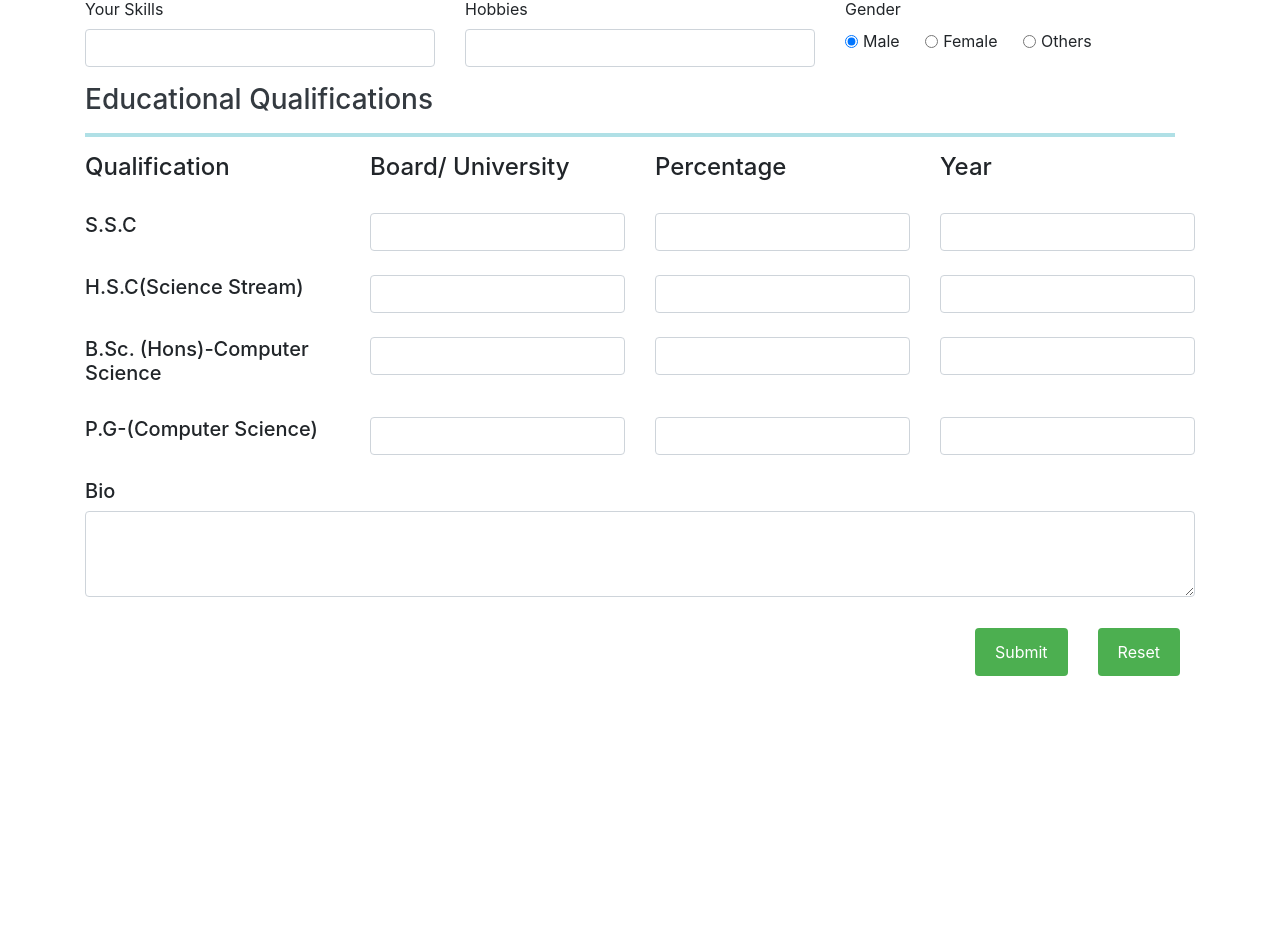
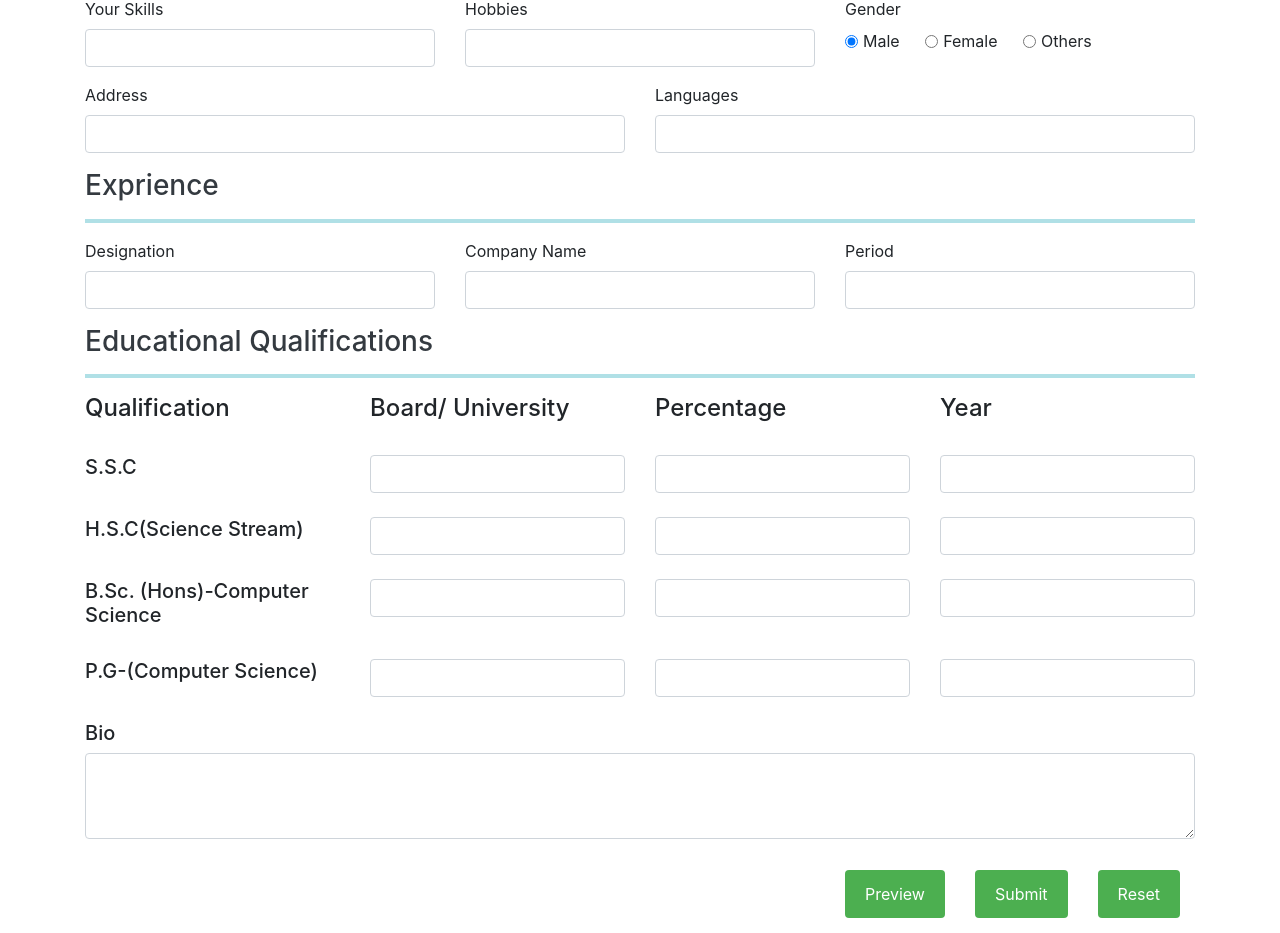
Before and after one commit to kumarkundan380/Angular-Repository, an Angular app in the folder ProfileDesign/: page / in a window 1280 px wide. Shown: the part 379-1312 px from the top of the page. Before the commit the page ends 1070 px from the top, so only its background shows below. Built offline with nearby package versions, Linux system fonts and the light colour scheme.

Commit message:
Some fileds Changed

```diff
--- a/ProfileDesign/angular.json
+++ b/ProfileDesign/angular.json
@@ -27,7 +27,10 @@
               "src/styles.css",
               "node_modules/bootstrap/dist/css/bootstrap.min.css"
             ],
-            "scripts": []
+            "scripts": [
+              "node_modules/jquery/dist/jquery.min.js",
+              "node_modules/bootstrap/dist/js/bootstrap.min.js"
+            ]
           },
           "configurations": {
             "production": {
--- a/ProfileDesign/package.json
+++ b/ProfileDesign/package.json
@@ -20,6 +20,7 @@
     "@angular/platform-browser-dynamic": "~8.2.14",
     "@angular/router": "~8.2.14",
     "bootstrap": "^4.4.1",
+    "jquery": "^3.4.1",
     "rxjs": "~6.4.0",
     "tslib": "^1.10.0",
     "zone.js": "~0.9.1"
--- a/ProfileDesign/src/app/app.component.ts
+++ b/ProfileDesign/src/app/app.component.ts
@@ -1,7 +1,4 @@
 import { Component } from '@angular/core';
-//import { FormGroup, FormControl } from '@angular/forms';
-import { FormBuilder, Validators } from '@angular/forms';
-import { FormService } from './form.service';
 
 @Component({
   selector: 'app-root',
--- a/ProfileDesign/src/app/cv/cv.component.css
+++ b/ProfileDesign/src/app/cv/cv.component.css
@@ -1,4 +1,4 @@
-#name{
+/* #name{
     margin-top: 20px;
     letter-spacing: 0.3em;
     font-weight: bold;
@@ -9,7 +9,6 @@
 }
 #horizontal{
     border: 2px solid powderblue;
-    margin-right: 20px;
   }
 #degination{
     letter-spacing: 0.2em;
@@ -18,4 +17,4 @@
 #nothing
 {
     margin-right: 10px;
-}
+} */
--- a/ProfileDesign/src/app/cv/cv.component.html
+++ b/ProfileDesign/src/app/cv/cv.component.html
@@ -20,24 +20,14 @@
     </div><br>
     <div class="row">
         <div class="col-lg-6 col-mg-6 col-sm-6 col-12">
-            <h4>Intern Software Engineer</h4>
-            <h6>Present</h6>
+            <h4>{{data.get('companyDesignation').value}}</h4>
+            <h6>{{data.get('period').value}}</h6>
         </div>
         <div class="col-lg-6 col-mg-6 col-sm-6 col-12">
-            <h4>Mindfire Solutions</h4>
-
-        </div>
-
-    </div>
-    <div class="row">
-        <div class="col-lg-6 col-mg-6 col-sm-6 col-12">
-            <h4>Development of android app for air quality.</h4>
-            <h6>DEC 2018-JAN 2019</h6>
-        </div>
-        <div class="col-lg-6 col-mg-6 col-sm-6 col-12">
-            <h4>City Probe(NIT Durgapur)</h4>
+            <h4>{{data.get('companyName').value}}</h4>
         </div>
     </div>
+
     <div class="row">
         <div class="col-12">
             <h3 style="background: powderblue;">EDUCATION</h3>
@@ -88,19 +78,18 @@
             <h3 style="background: powderblue;">SKILLS</h3>
         </div>
         <div class="col-lg-6 col-mg-6 col-sm-6 col-12">
-            <h3 style="background: powderblue;">LANGUAES</h3>
+            <h3 style="background: powderblue;">LANGUAGES</h3>
         </div>
     </div><br>
     <div class="row">
         <div class="col-lg-6 col-mg-6 col-sm-6 col-12">
-            <ul *ngFor="let skill of Skills">
+            <ul *ngFor="let skill of skills">
                 <li>{{skill}}</li>
               </ul>
         </div>
         <div class="col-lg-6 col-mg-6 col-sm-6 col-12">
-            <ul>
-                <li id="l1">English</li>
-                <li id="l2">Hindi</li>
+            <ul *ngFor="let language of languages">
+                <li> {{language}} </li>
             </ul>
         </div>
     </div><br>
--- a/ProfileDesign/src/app/cv/cv.component.ts
+++ b/ProfileDesign/src/app/cv/cv.component.ts
@@ -10,7 +10,8 @@ import { FormGroup } from '@angular/forms';
 export class CvComponent implements OnInit {
 data:FormGroup;
 imageName:any;
-Skills:any=[];
+skills:any=[];
+languages:any[];
   constructor(private formService:FormService) {
     //this.data=this.formService.getData();
     //console.log(this.data.value);
@@ -18,9 +19,9 @@ Skills:any=[];
 
   ngOnInit() {
     this.data=this.formService.getData();
-    this.Skills=this.data.get('skill').value.split(",");
+    this.skills=this.data.get('skill').value.split(",");
+    this.languages=this.data.get('language').value.split(",");
     this.imageName=this.formService.getImage();
-    console.log("sdfssf");
   }
 
 
--- a/ProfileDesign/src/app/form/form.component.css
+++ b/ProfileDesign/src/app/form/form.component.css
@@ -5,7 +5,7 @@ img {
     width: 100px;
     height: 100px;
 }
-input[type=submit] {
+.buttonClass{
     background-color: #4CAF50;
     margin: 15px;
     color: white;
@@ -14,37 +14,11 @@ input[type=submit] {
     border-radius: 4px;
     cursor: pointer;
     float: right;
+
 }
-input[type=submit]:hover {
+.buttonClass:hover{
     background-color: #45a049;
 }
-input[type=button] {
-    background-color: #4CAF50;
-    margin: 15px;
-    color: white;
-    padding: 12px 20px;
-    border: none;
-    border-radius: 4px;
-    cursor: pointer;
-    float: right;
+.horizontal{
+    border: 2px solid powderblue;
 }
-input[type=button]:hover {
-    background-color: #45a049;
-}
-input[type=reset] {
-    background-color: #4CAF50;
-    margin: 15px;
-    color: white;
-    padding: 12px 20px;
-    border: none;
-    border-radius: 4px;
-    cursor: pointer;
-    float: right;
-}
-input[type=reset]:hover {
-    background-color: #45a049;
-}
-#horizontal{
-    border: 2px solid powderblue;
-    margin-right: 20px;
-}
--- a/ProfileDesign/src/app/form/form.component.html
+++ b/ProfileDesign/src/app/form/form.component.html
@@ -1,4 +1,3 @@
-
 <div class="container"><br>
     <h1 class="text-center bg-dark text-white">My Profile</h1><br>
     <form class="form-control-lg-4" [formGroup]="profileForm" (change)="update()">
@@ -111,26 +110,55 @@
                 </div>
             </div>
         </div>
-     <!----   <div class="row">
+        <div class="row">
             <div class="col-lg-6 col-md-6 col-sm-6 col-12">
                 <div class="form-group">
                     <label>Address</label>
-                    <input [class.is-invalid]="address.invalid && address.touched" formControlName="address" type="text" class="form-control" >
+                    <input [class.is-invalid]="profileForm.get('address').invalid && profileForm.get('address').touched" formControlName="address" type="text" class="form-control" >
                     <small [class.d-none]="profileForm.get('address').valid || profileForm.get('address').untouched" class="text-danger">Address is required</small>
                 </div>
             </div>
             <div class="col-lg-6 col-md-6 col-sm-6 col-12">
                 <div class="form-group">
-                    <label>Language</label>
-                    <input [class.is-invalid]="language.invalid && language.touched" formControlName="language" type="text" class="form-control" >
-                    <small [class.d-none]="profileForm.get('language').valid || profileForm.get('language').untouched"class="text-danger">This Field cannot be empty</small>
+                    <label>Languages</label>
+                    <input [class.is-invalid]="profileForm.get('language').invalid && profileForm.get('language').touched" formControlName="language" type="text" class="form-control" >
+                    <small [class.d-none]="profileForm.get('language').valid || profileForm.get('language').untouched" class="text-danger">Language is required</small>
                 </div>
             </div>
-        </div> -->
+        </div>
+        <div class="row">
+            <div class="col-12">
+                <h3 class="text text-dark">Exprience</h3>
+                <hr class="horizontal">
+            </div>
+        </div>
+        <div class="row">
+            <div class="col-lg-4 col-md-4 col-sm-4 col-12">
+                <div class="form-group">
+                    <label>Designation</label>
+                    <input [class.is-invalid]="profileForm.get('companyDesignation').invalid && profileForm.get('companyDesignation').touched" formControlName="companyDesignation" type="text" class="form-control" >
+                    <small [class.d-none]="profileForm.get('companyDesignation').valid || profileForm.get('companyDesignation').untouched" class="text-danger">Designation is required</small>
+                </div>
+            </div>
+            <div class="col-lg-4 col-md-4 col-sm-4 col-12">
+                <div class="form-group">
+                    <label>Company Name</label>
+                    <input [class.is-invalid]="profileForm.get('companyName').invalid && profileForm.get('companyName').touched" formControlName="companyName" type="text" class="form-control" >
+                    <small [class.d-none]="profileForm.get('companyName').valid || profileForm.get('companyName').untouched" class="text-danger">Company Name is required</small>
+                </div>
+            </div>
+            <div class="col-lg-4 col-md-4 col-sm-4 col-12">
+                <div class="form-group">
+                    <label>Period</label>
+                    <input [class.is-invalid]="profileForm.get('period').invalid && profileForm.get('period').touched" formControlName="period" type="text" class="form-control" >
+                    <small [class.d-none]="profileForm.get('period').valid || profileForm.get('period').untouched" class="text-danger">Period is required</small>
+                </div>
+            </div>
+        </div>
         <div class="row">
             <div class="col-12">
                 <h3 class="text text-dark">Educational Qualifications</h3>
-                <hr id="horizontal">
+                <hr class="horizontal">
             </div>
         </div>
         <div class="row">
@@ -249,8 +277,8 @@
                   </div>
             </div>
         </div>
-        <input type="reset" name="" class="btn" value="Reset">
-        <input routerLink="/cv" type="button" name="Preview" class="btn" value="Submit">
+        <input type="reset" name="" class="buttonClass" value="Reset">
+        <input  routerLink="/cv" type="submit" name="Preview" class="buttonClass" value="Submit">
+        <input  type="button" class="buttonClass" value="Preview">
     </form>
-
-    </div>
+</div>
--- a/ProfileDesign/src/app/form/form.component.ts
+++ b/ProfileDesign/src/app/form/form.component.ts
@@ -39,6 +39,9 @@ export class FormComponent implements OnInit {
     gender:['',Validators.required],
     address:['',Validators.required],
     language:['',Validators.required],
+    companyDesignation:['',Validators.required],
+    companyName:['',Validators.required],
+    period:['',Validators.required],
     sscBoard:['',Validators.required],
     sscPercentage:['',Validators.required],
     sscYear:['',Validators.required],
--- a/ProfileDesign/src/index.html
+++ b/ProfileDesign/src/index.html
@@ -6,17 +6,6 @@
   <base href="/">
   <meta name="viewport" content="width=device-width, initial-scale=1">
 
-   <!-- Latest compiled and minified CSS -->
- <!--
-  <link rel="stylesheet" href="https://stackpath.bootstrapcdn.com/bootstrap/4.3.1/css/bootstrap.min.css" integrity="sha384-ggOyR0iXCbMQv3Xipma34MD+dH/1fQ784/j6cY/iJTQUOhcWr7x9JvoRxT2MZw1T" crossorigin="anonymous"> -->
-
-  <!-- jQuery library -->
-
-  <script src="https://ajax.googleapis.com/ajax/libs/jquery/3.4.1/jquery.min.js"></script>
-
-  <!-- Latest compiled JavaScript -->
-
-  <script src="https://maxcdn.bootstrapcdn.com/bootstrap/3.4.1/js/bootstrap.min.js"></script>
 
   <link rel="icon" type="image/x-icon" href="favicon.ico">
 </head>
--- a/ProfileDesign/src/styles.css
+++ b/ProfileDesign/src/styles.css
@@ -1 +1,11 @@
 /* You can add global styles to this file, and also import other style files */
+.footer {
+    position: relative;
+    bottom: 0;
+    width:100%;
+    height: 70px;
+    margin-bottom: 1%;
+    background-color: green;
+    text-align: center;
+    color: white;
+}
```
Also changed, not shown: 1 other file (tests, documents, lock files or other folders).
